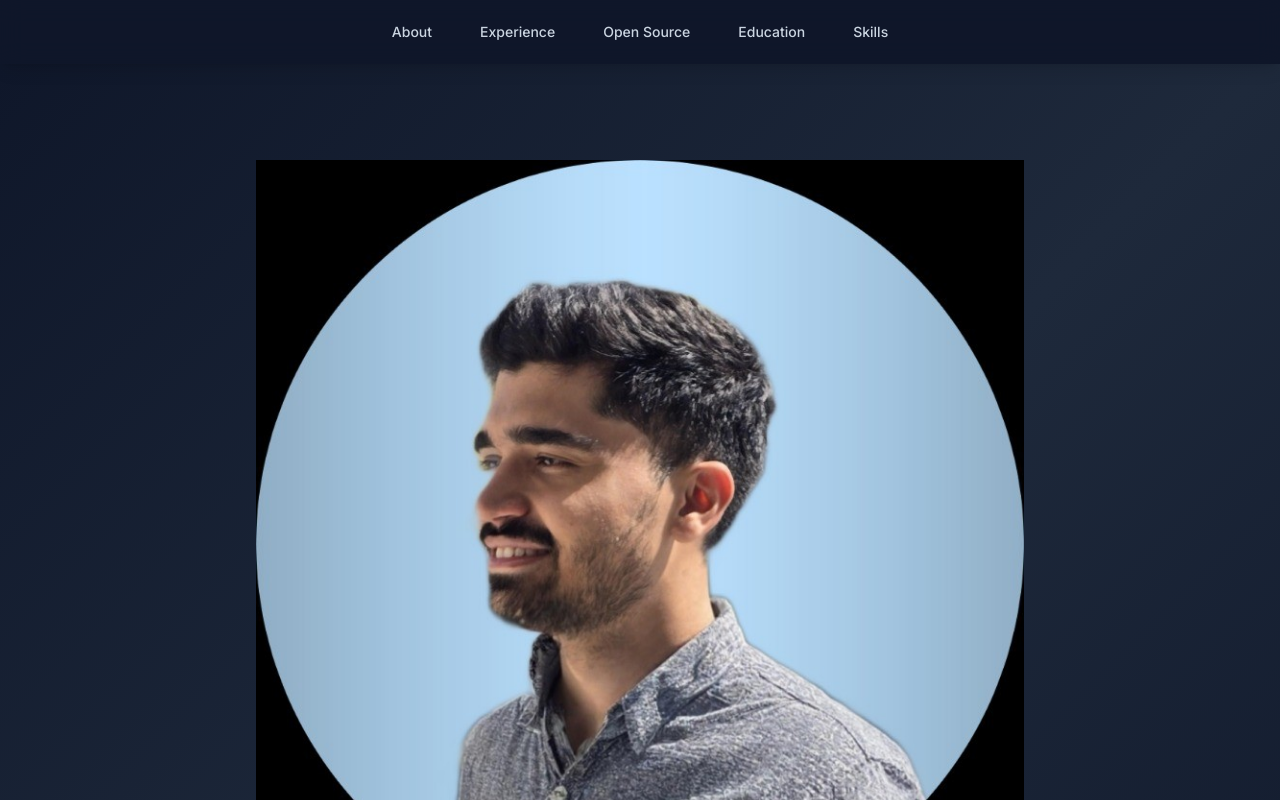
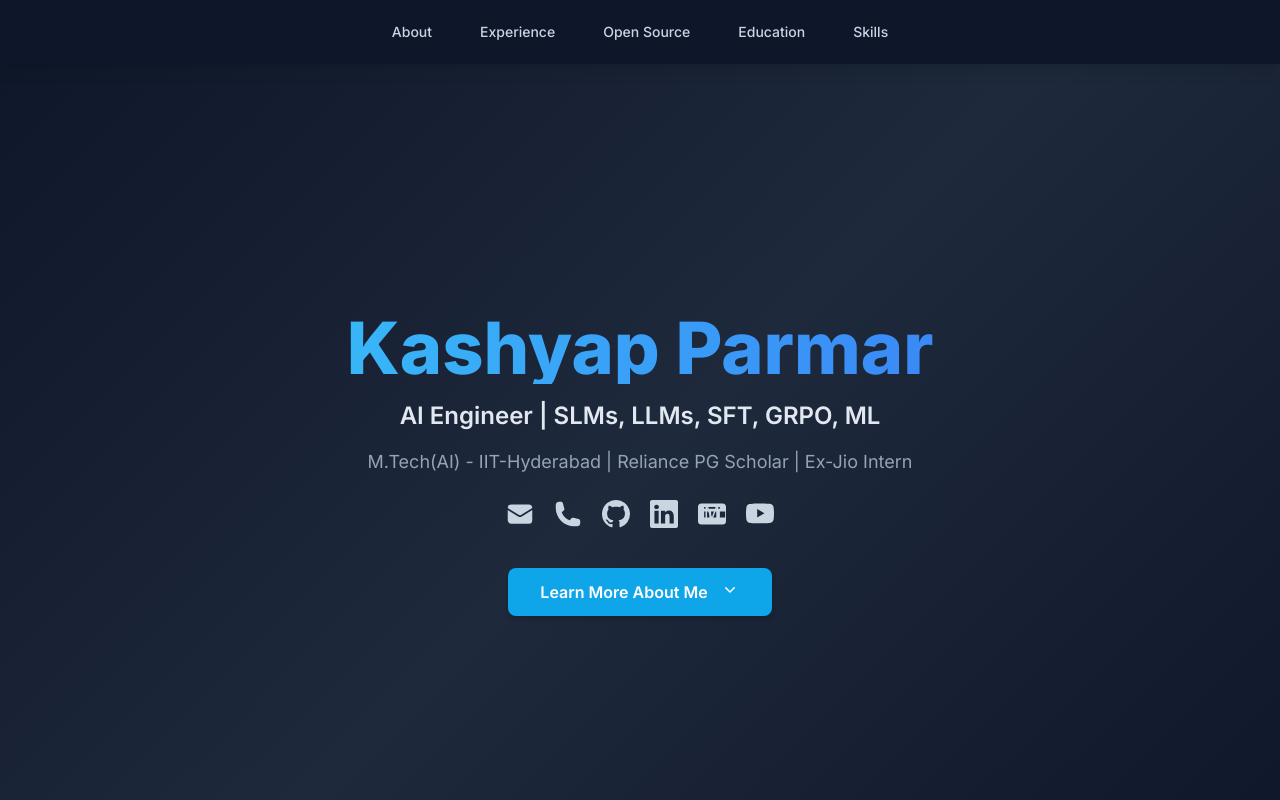
Before and after one commit to kashyaprparmar/kashyaprparmar.github.io, a plain HTML site: page index.html in a window 1280 px wide. Shown: the top 800 px of the page. Drawn offline with nearby package versions, Linux system fonts and the light colour scheme.

Commit message:
photo + yt channel

```diff
--- a/index.html
+++ b/index.html
@@ -51,7 +51,7 @@
     <header class="hero-gradient py-16 sm:py-24 min-h-screen flex items-center justify-center text-center">
         <div class="container mx-auto px-4 sm:px-6 lg:px-8">
             <div class="max-w-3xl mx-auto">
-                <img src="https://github.com/kashyaprparmar/kashyaprparmar.github.io/blob/main/profile.jpeg" alt="Kashyap Parmar - Professional Headshot" class="profile-photo" />
+                <!-- <img src="https://github.com/kashyaprparmar/kashyaprparmar.github.io/blob/main/profile.jpeg" alt="Kashyap Parmar - Professional Headshot" class="profile-photo" /> -->
 
                 <h1 class="text-5xl sm:text-6xl md:text-7xl font-extrabold text-transparent bg-clip-text bg-gradient-to-r from-sky-400 to-blue-500 mb-4">
                 Kashyap Parmar
```
